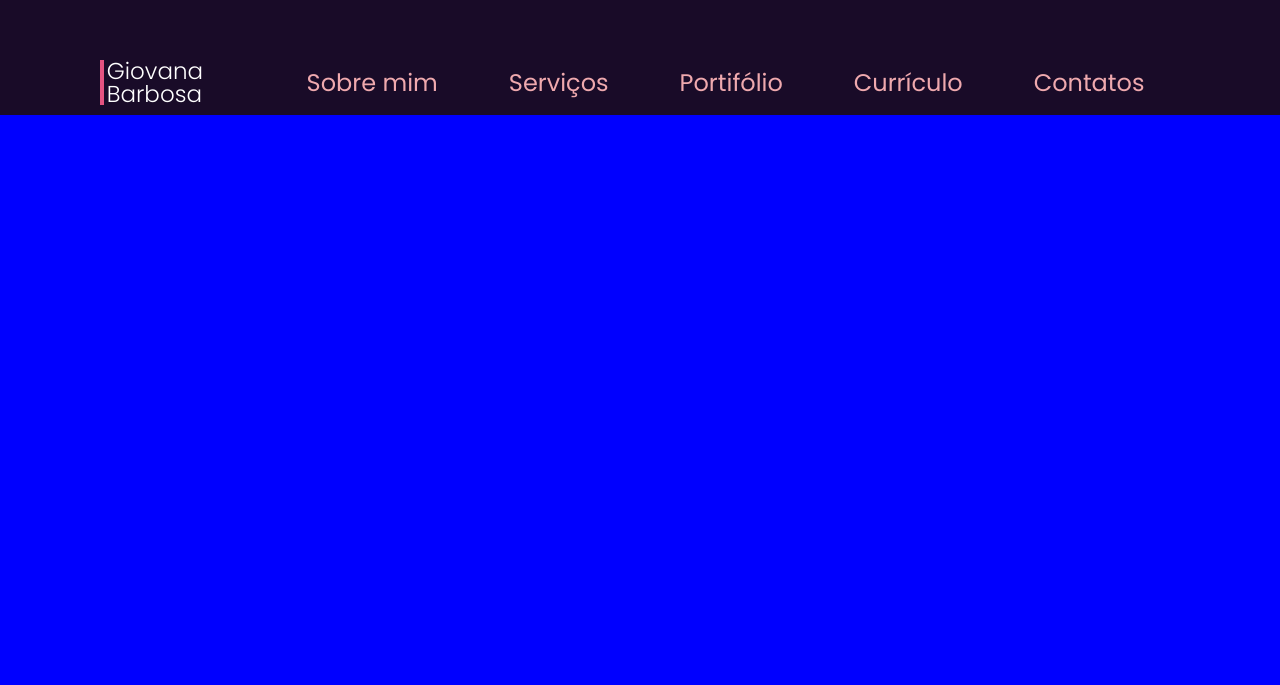
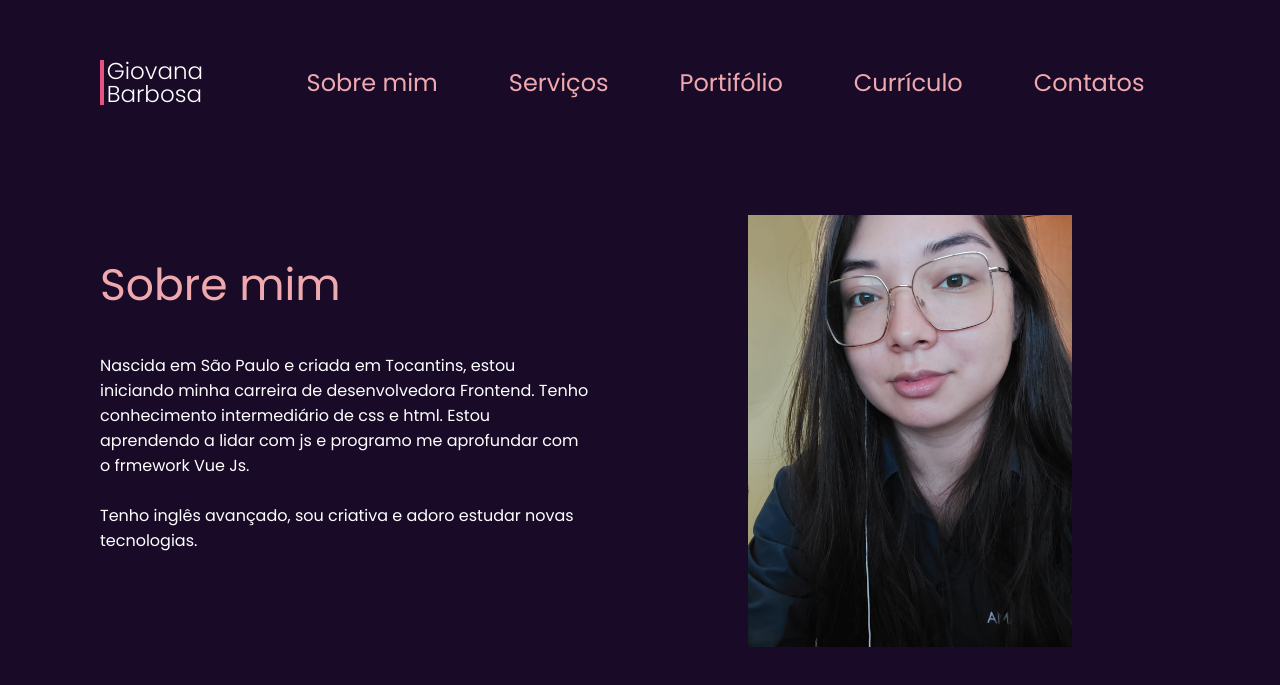
Before and after one commit to giovansb/projeto-1-isadorastan, a plain HTML site: page index.html in a window 1280 px wide. Shown: the part 685-1370 px from the top of the page. Drawn offline with nearby package versions, Linux system fonts and the light colour scheme.

Commit message:
about-me-page

```diff
--- a/index.html
+++ b/index.html
@@ -22,7 +22,7 @@
             </div>
 
             <h2>Olá,</h2>
-            <h1>Meu nome é Giovana Barbosa</h1>
+            <h1 class="title-pastel-pink">Meu nome é Giovana Barbosa</h1>
             <p>Sou desenvolvedora front-end que está dando os primeiros passos numa área que me interessou muito!</p>
             <button>Entre em contato</button>
         </div>
@@ -43,7 +43,19 @@
        </ul>
    </nav>
 
-   <section></section>
+   <section class="about-me">
+       <div class="container">
+            <h1 class="title-pastel-pink">Sobre mim</h1>
+            <p>Nascida em São Paulo e criada em Tocantins, estou iniciando minha carreira de desenvolvedora Frontend. Tenho conhecimento intermediário de css e html. Estou aprendendo a lidar com js e programo me aprofundar com o frmework Vue Js.
+                <br><br>
+            Tenho inglês avançado, sou criativa e adoro estudar novas tecnologias.</p>
+        </div>
+        <div class="img-container">
+            <img src="/foto-pes.jpeg" alt="foto de Giovana">
+        </div>
+       </div>
+
+   </section>
 
 
    <script>
--- a/style.css
+++ b/style.css
@@ -34,6 +34,10 @@ h2 {
     font-size: 24px;
 }
 
+.title-pastel-pink {
+    color: var(--pastel-pink);
+}
+
 button {
     font-size: 18px;
     padding: 8px 35px;
@@ -61,9 +65,7 @@ header .container h2 {
     color: white;
 }
 
-header .container h1 {
-    color: var(--pastel-pink);
-}
+
 
 header .container p {
     color: lightgrey;
@@ -130,10 +132,7 @@ nav .logo .giovana-barbosa {
 
 }
 
-section {
-    background-color: blue;
-    height: 1500px;
-}
+
 
 header .container .tab {
     display: none;
@@ -240,3 +239,30 @@ header .container .tab .logo .giovana-barbosa {
         font-size: 12px;
     }
 }
+
+.about-me {
+    padding: 100px ;
+    display: flex;
+}
+
+.about-me .container {
+    width: 50%;
+    padding-right: 50px;
+}
+
+.about-me .container h1{
+    color: var(--pastel-pink);
+}
+
+.about-me .container p{
+    color: white;
+}
+
+.about-me .img-container {
+    width: 50%;
+    text-align: center;
+}
+
+.about-me .img-container img {
+    width: 60%;
+}
```
Also changed, not shown: foto-pes.jpeg (added).
